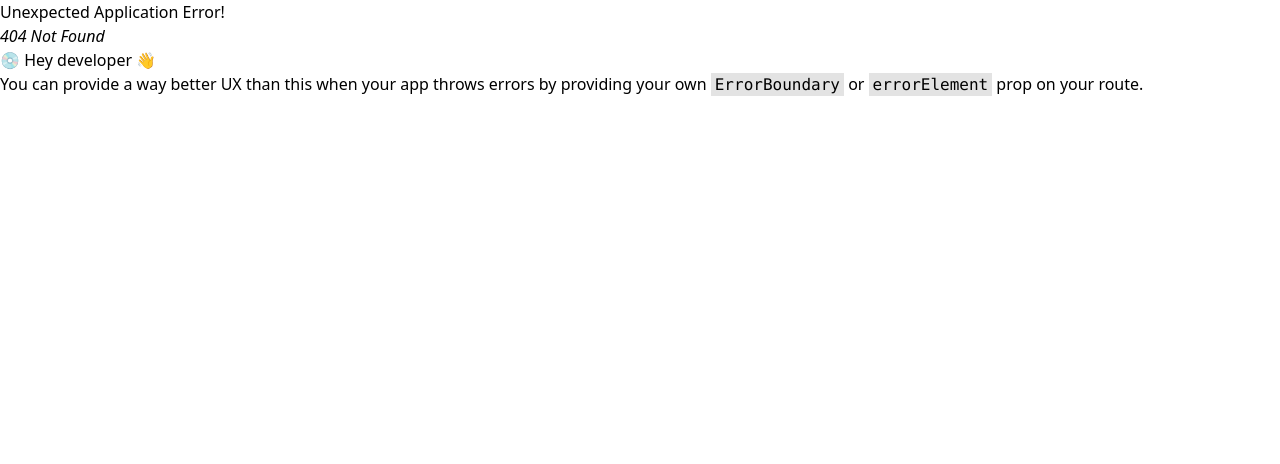
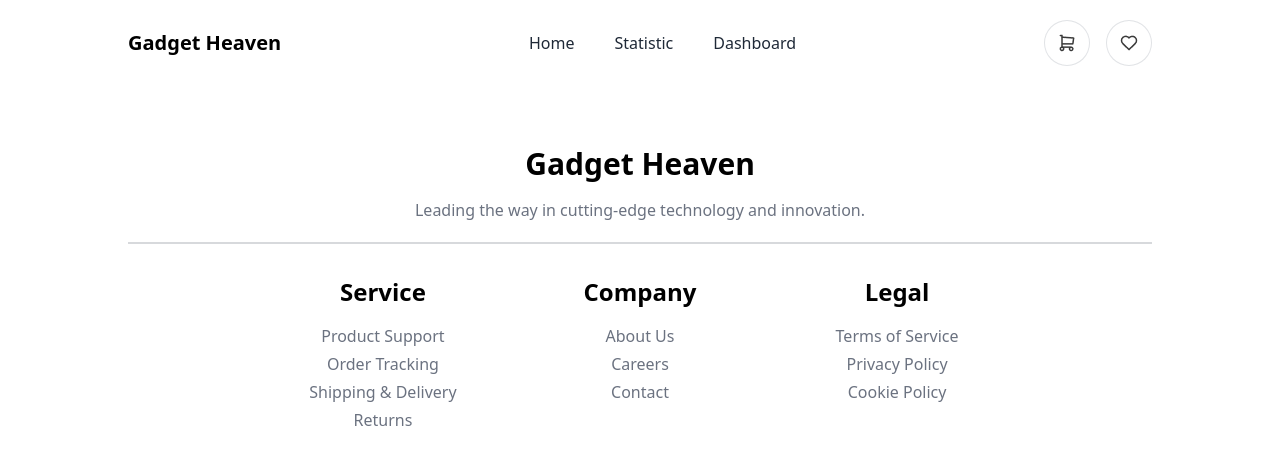
Before and after one commit to programming-hero-web-course-4/b10a8-gadget-heaven-TahsinAlahi, a React (Vite) app: page /product/1 in a window 1280 px wide. Before the commit this address had no page. Shown: the top 464 px of the page. Built offline with nearby package versions, Linux system fonts and the light colour scheme.

Commit message:
updated NavBar

```diff
--- a/src/RouterRoutes.jsx
+++ b/src/RouterRoutes.jsx
@@ -1,6 +1,7 @@
 import { createBrowserRouter } from "react-router-dom";
 import AppLayout from "./AppLayout";
 import HomePage from "./pages/HomePage";
+import ProductPage from "./pages/ProductPage";
 
 const router = createBrowserRouter([
   {
@@ -16,6 +17,10 @@
           },
         ],
       },
+      {
+        path: "/product/:product_id",
+        element: <ProductPage />,
+      },
     ],
   },
 ]);
--- a/src/component/NavBar.jsx
+++ b/src/component/NavBar.jsx
@@ -1,17 +1,47 @@
-import { NavLink } from "react-router-dom";
+import { NavLink, useLocation } from "react-router-dom";
 import cartImg from "../assets/cart.png";
 import wishlistImg from "../assets/wishlist.png";
 
 function NavBar() {
+  const { pathname } = useLocation();
+  const isHome = pathname === "/";
+
   return (
-    <nav className="flex items-center justify-between lg:max-w-screen-lg lg:mx-auto text-white pt-5">
+    <nav
+      className={`flex items-center justify-between lg:max-w-screen-lg lg:mx-auto ${
+        isHome ? "" : "bg-white text-black"
+      } pt-5`}
+    >
       <NavLink className="text-xl color-white font-bold cursor-pointer" to="/">
         Gadget Heaven
       </NavLink>
-      <div className="flex gap-4 items-center text-gray-100">
-        <NavLink to="/">Home</NavLink>
-        <NavLink to="/statistic">Statistic</NavLink>
-        <NavLink to="/dashboard">Dashboard</NavLink>
+      <div
+        className={`flex gap-2 items-center ${isHome ? "" : "text-gray-500"}`}
+      >
+        <NavLink
+          to="/"
+          className={`${
+            isHome ? "" : "hover:bg-gray-400/20 text-gray-800 font-medium"
+          } px-4 py-1 rounded-lg`}
+        >
+          Home
+        </NavLink>
+        <NavLink
+          to="/statistic"
+          className={`${
+            isHome ? "" : "hover:bg-gray-400/20 text-gray-800 font-medium"
+          } px-4 py-1 rounded-lg`}
+        >
+          Statistic
+        </NavLink>
+        <NavLink
+          to="/dashboard"
+          className={`${
+            isHome ? "" : "hover:bg-gray-400/20 text-gray-800 font-medium"
+          } px-4 py-1 rounded-lg`}
+        >
+          Dashboard
+        </NavLink>
       </div>
       <div className="flex items-center justify-center gap-4">
         <div className="flex items-center justify-center p-3 border border-gray-500/20 rounded-full bg-white cursor-pointer hover:bg-gray-400/20">
--- /dev/null
+++ b/src/pages/ProductPage.jsx
@@ -0,0 +1,9 @@
+function ProductPage() {
+  return (
+    <div>
+      <header className=""></header>
+    </div>
+  );
+}
+
+export default ProductPage;
```
